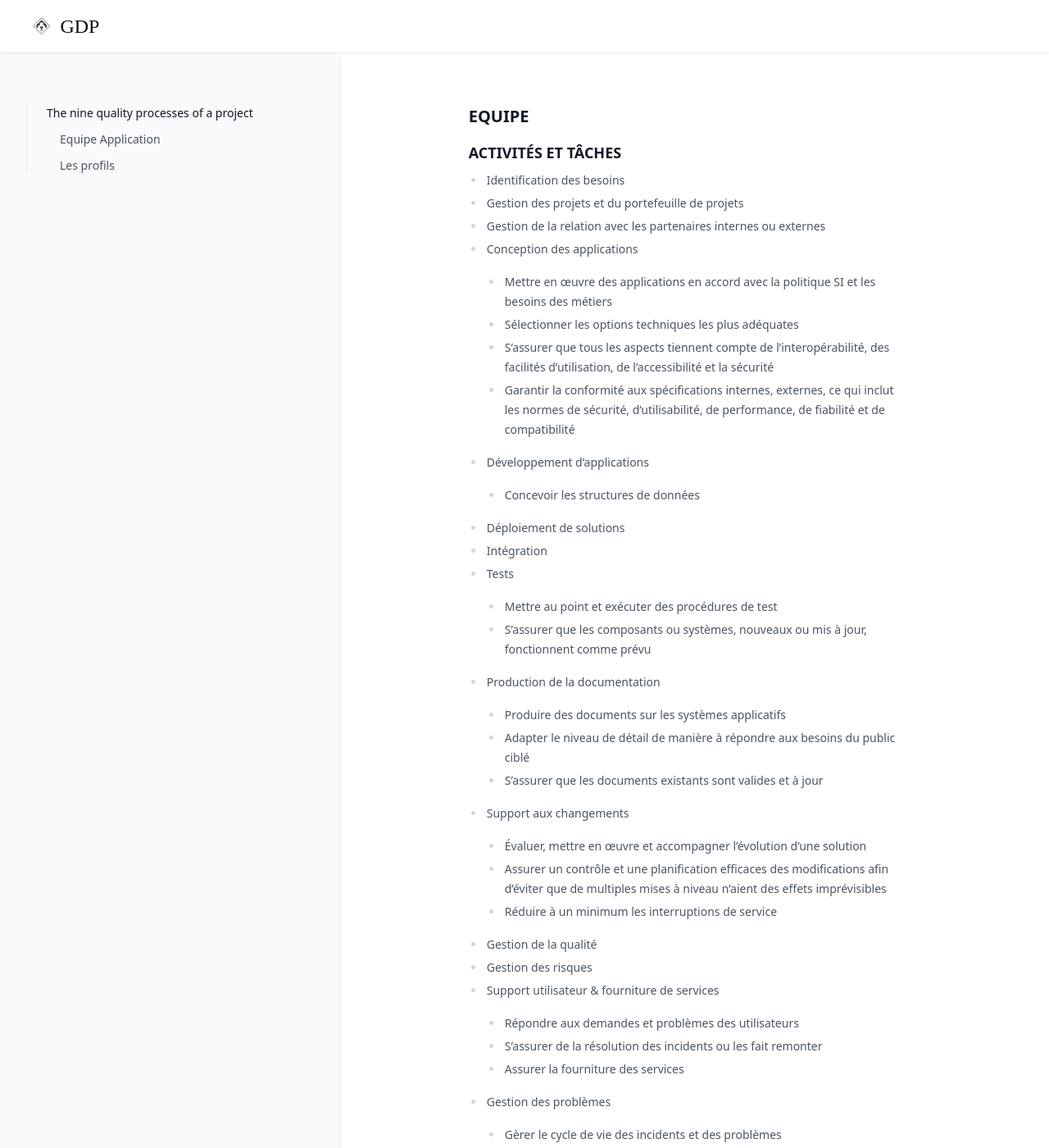
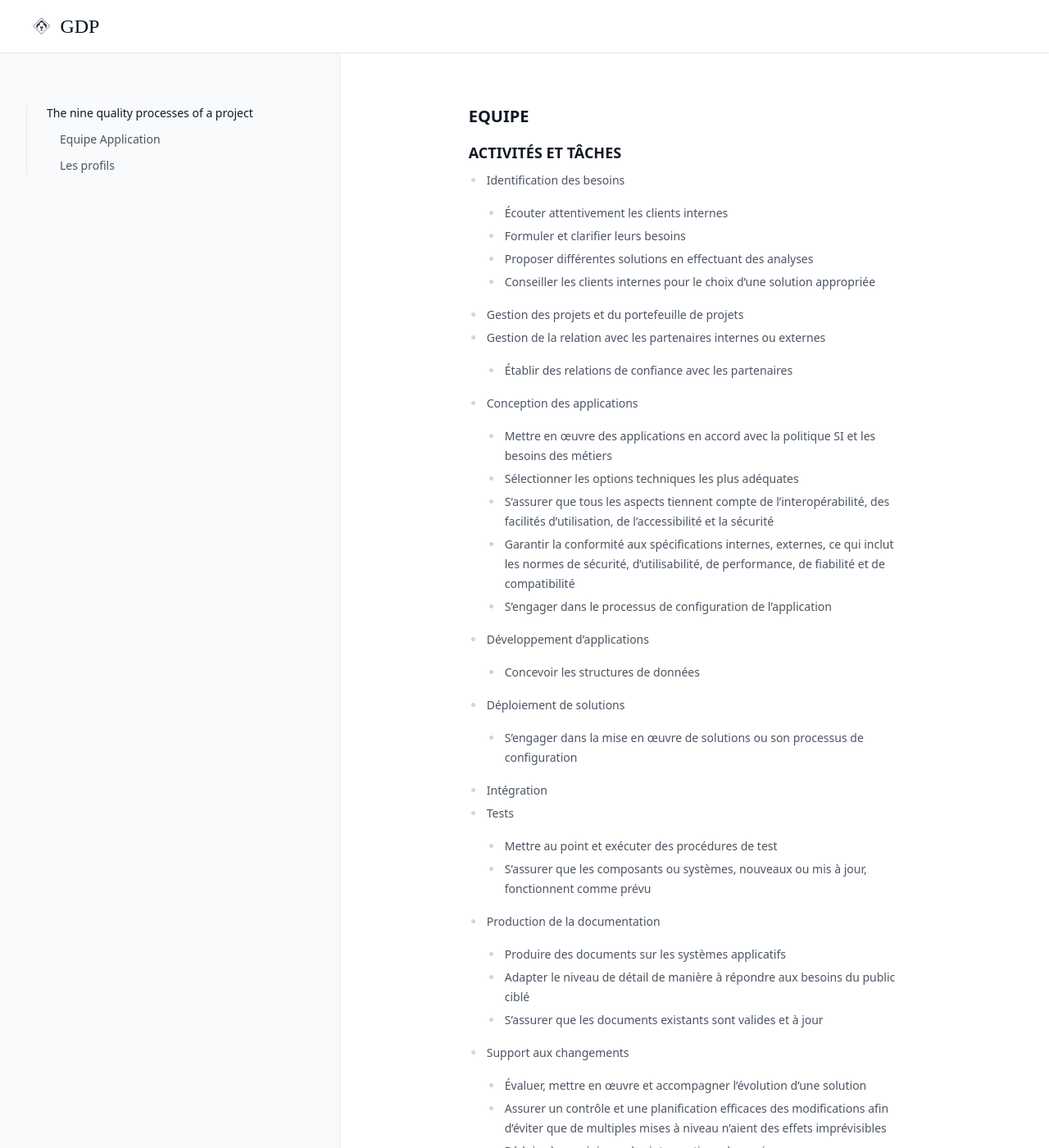
Before and after one commit to greglejeune/ebook, a Jekyll site: the page built from _gdp/apps.md, in a window 1280 px wide and 1400 px high. Shown: the whole window at 82% size. Built offline with Jekyll 4.4.1, drawn with Linux system fonts in a browser that asks for light colours; some of the changed text lies outside the part shown.

Commit message:
Update apps.md

```diff
--- a/_gdp/apps.md
+++ b/_gdp/apps.md
@@ -12,16 +12,23 @@ source : "https://www.cigref.fr/wp/wp-content/uploads/2023/03/Cigref_Nomenclatur
 ### ACTIVITÉS ET TÂCHES
 
 - Identification des besoins
+  - Écouter attentivement les clients internes
+  - Formuler et clarifier leurs besoins
+  - Proposer différentes solutions en effectuant des analyses
+  - Conseiller les clients internes pour le choix d'une solution appropriée
 - Gestion des projets et du portefeuille de projets
 - Gestion de la relation avec les partenaires internes ou externes
+  - Établir des relations de confiance avec les partenaires
 - Conception des applications
   - Mettre en œuvre des applications en accord avec la politique SI et les besoins des métiers
   - Sélectionner les options techniques les plus adéquates
   - S'assurer que tous les aspects tiennent compte de l'interopérabilité, des facilités d'utilisation, de l'accessibilité et la sécurité
   - Garantir la conformité aux spécifications internes, externes, ce qui inclut les normes de sécurité, d'utilisabilité, de performance, de fiabilité et de compatibilité
+  - S'engager dans le processus de configuration de l'application
 - Développement d'applications
   -  Concevoir les structures de données
 - Déploiement de solutions
+  - S'engager dans la mise en œuvre de solutions ou son processus de configuration
 - Intégration
 - Tests
   - Mettre au point et exécuter des procédures de test
@@ -35,7 +42,10 @@ source : "https://www.cigref.fr/wp/wp-content/uploads/2023/03/Cigref_Nomenclatur
   - Assurer un contrôle et une planification efficaces des modifications afin d'éviter que de multiples mises à niveau n'aient des effets imprévisibles
   - Réduire à un minimum les interruptions de service
 - Gestion de la qualité
+  - Garantir la qualité des données
 - Gestion des risques
+  - Évaluer les risques encourus par les activités
+  - Documenter les risques potentiels et les plans d'action pour les maîtriser
 - Support utilisateur & fourniture de services
   - Répondre aux demandes et problèmes des utilisateurs
   - S'assurer de la résolution des incidents ou les fait remonter
```
